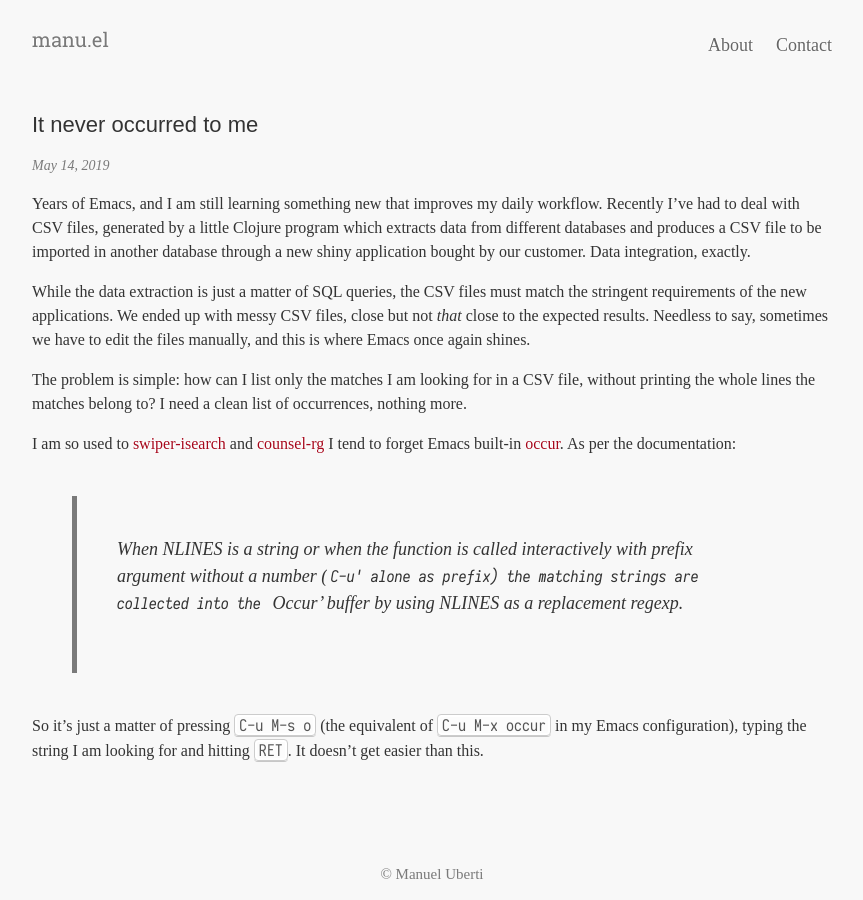
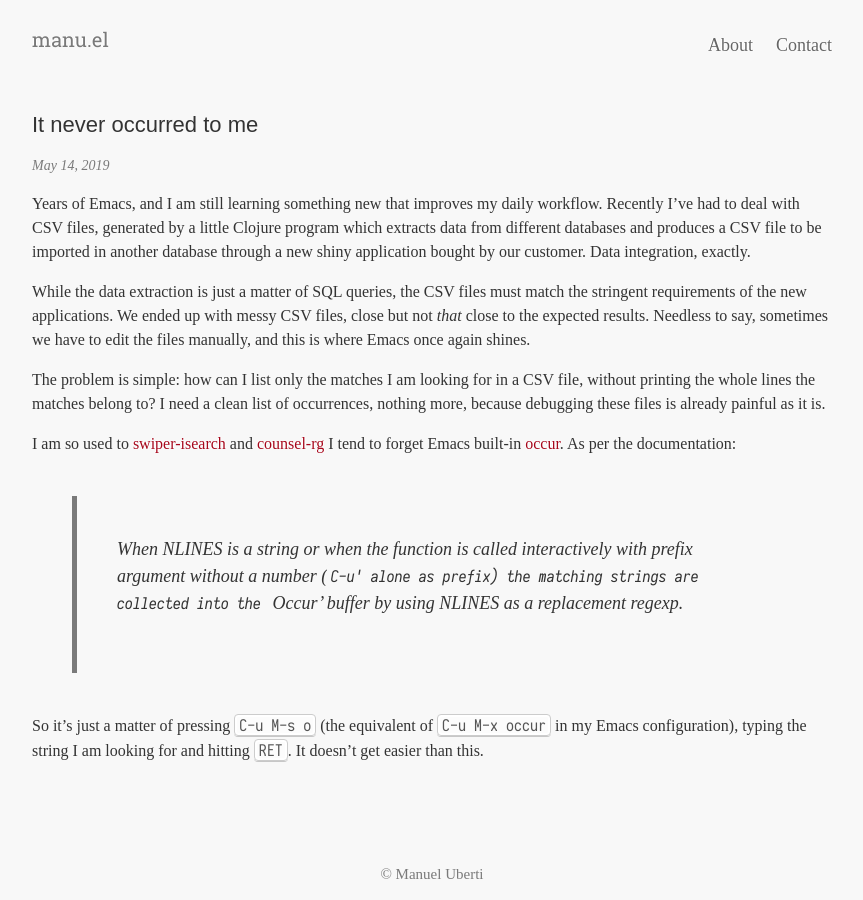
Before and after one commit to manuel-uberti/manuel-uberti.github.io, a Jekyll site: the page built from _posts/2019-05-14-occur.md, in a window 1280 px wide. Shown: the whole page, without its empty margins (208-1071 px from the left). Built offline with Jekyll 4.4.1, drawn with Linux system fonts in a browser that asks for light colours; some web fonts are replaced.

Commit message:
Fix wording

```diff
--- a/_posts/2019-05-14-occur.md
+++ b/_posts/2019-05-14-occur.md
@@ -20,7 +20,8 @@
 
 The problem is simple: how can I list only the matches I am looking for in a CSV
 file, without printing the whole lines the matches belong to? I need a clean
-list of occurrences, nothing more.
+list of occurrences, nothing more, because debugging these files is already
+painful as it is.
 
 I am so used to [swiper-isearch](https://github.com/abo-abo/swiper) and
 [counsel-rg](https://github.com/abo-abo/swiper) I tend to forget Emacs built-in
```
